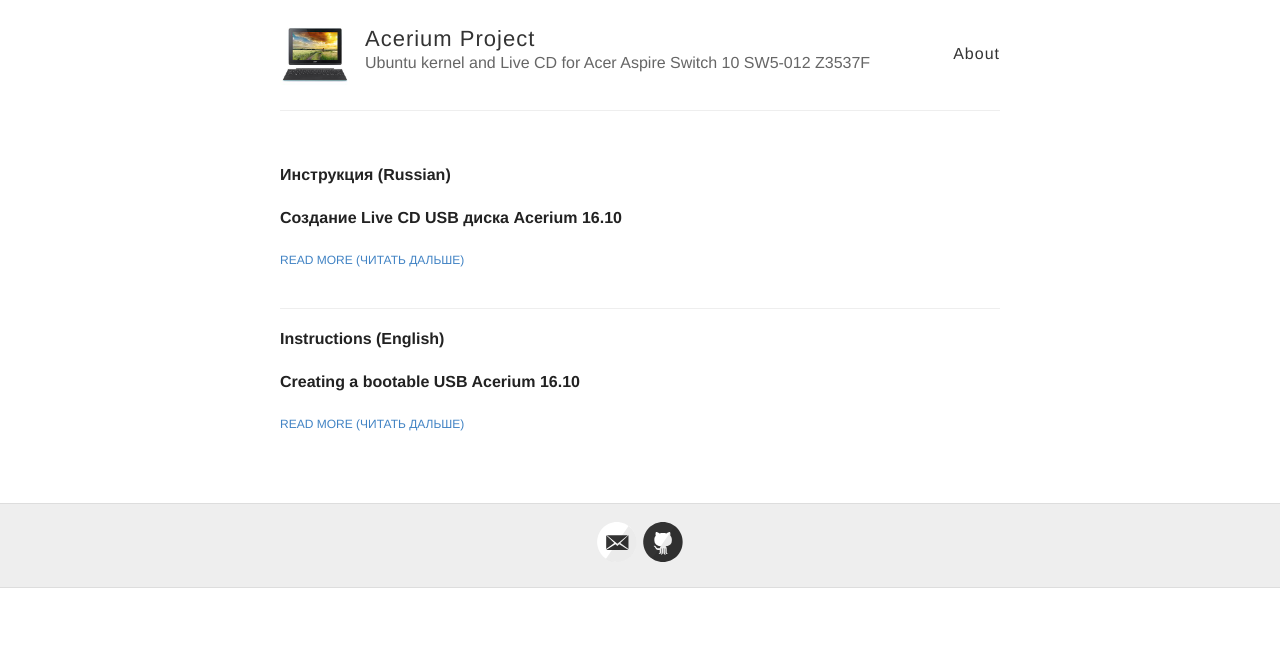
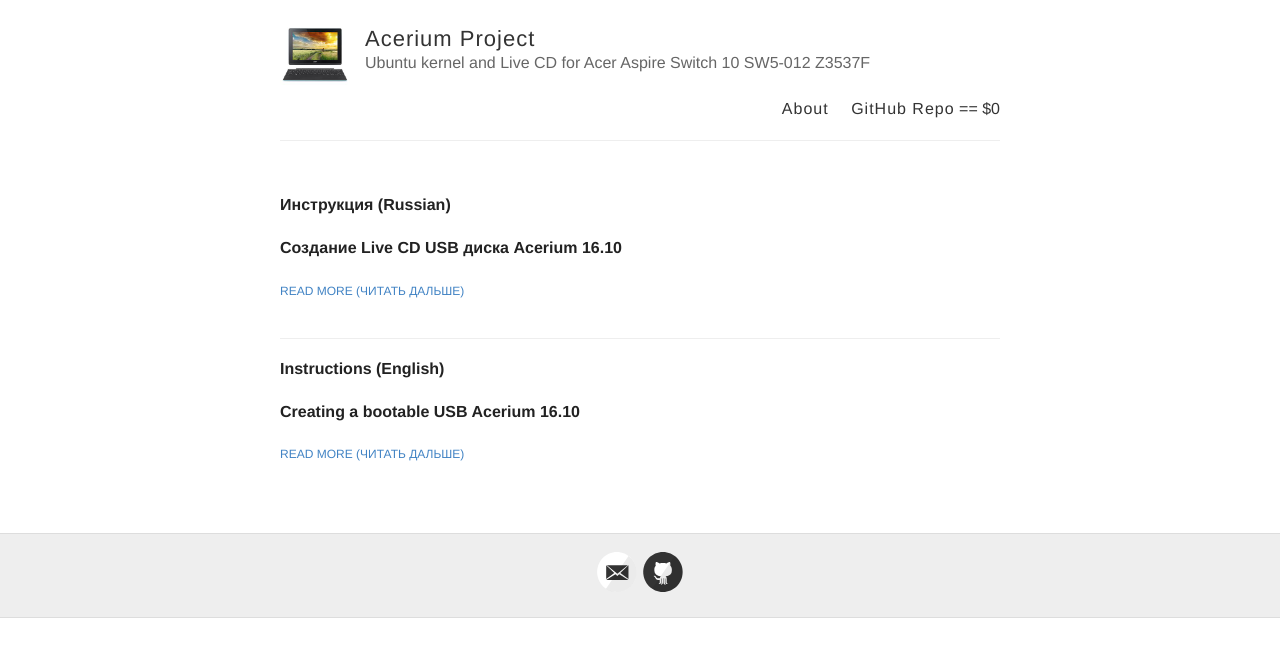
Before and after one commit to vmedvedev/andylavr.github.io, a Jekyll site: the page built from index.html, in a window 1280 px wide. Shown: the top 657 px of the page. Built offline with Jekyll 4.4.1, drawn with Linux system fonts in a browser that asks for light colours.

Commit message:
Update menu

```diff
--- a/_layouts/default.html
+++ b/_layouts/default.html
@@ -29,6 +29,7 @@
           <nav>
 <!--            <a href="{{ site.baseurl }}/">Blog</a> -->
             <a href="{{ site.baseurl }}/about">About</a>
+            <a href="https://github.com/AndyLavr/Aspire-SW5-012_Kernel_4.8">GitHub Repo</a> == $0
           </nav>
         </header>
       </div>
```
